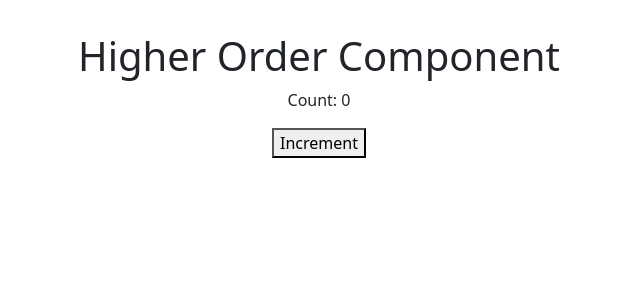
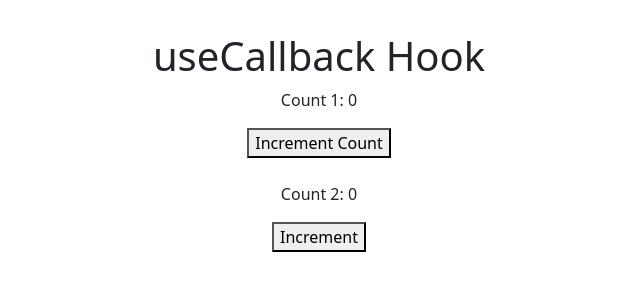
Before and after one commit to akashdomadiya/react-tuts, a React (Create React App) app: page / in a window 1280 px wide. Shown: the top 300 px of the page, without its empty margins (321-961 px from the left). Built offline with nearby package versions, Linux system fonts and the light colour scheme.

Commit message:
use callback

```diff
--- a/src/App.js
+++ b/src/App.js
@@ -1,44 +1,32 @@
-import React, { useState } from "react";
+import React, { useState, useCallback } from "react";
 import "./App.css";
+import ChildComponent from "./ChildComponent";
 
 function App() {
-  // Higher Order Component
-  const withCounter = (WrappedComponent) => {
-    return function WithCounter(props) {
-      const [count, setCount] = useState(0);
-      const increment = () => {
-        setCount(count + 1);
-      };
+  // Normal Example 1
+  const [count1, setCount1] = useState(0);
+  console.log("Parent Rendered!!");
 
-      return (
-        <WrappedComponent {...props} count={count} increment={increment} />
-      );
-    };
-  };
-
-  // Functional Component
-  const Counter = ({ count, increment }) => {
-    return (
-      <div>
-        <p>Count: {count}</p>
-        <button onClick={increment}>Increment</button>
-      </div>
-    );
-  };
-
-  // Wrap Counter Component with the WithCounter HOC
-  const CounterWithEnhancement = withCounter(Counter);
+  // Example 2
+  const [count2, setCount2] = useState(0);
+  const incrementCount = useCallback(() => {
+    setCount2((prevCount) => prevCount + 1);
+    console.log("useCallback Hook!!");
+  }, []);
 
   return (
     <div className="App">
-      <h1>Higher Order Component</h1>
+      <h1>useCallback Hook</h1>
 
       {/* Example 1 */}
-      {/* <h2>Count: {count}</h2>
-      <button onClick={() => setCount(count + 1)}>Update Count</button> */}
+      <p>Count 1: {count1}</p>
+      <button onClick={() => setCount1(count1 + 1)}>Increment Count</button>
+      <br />
+      <br />
 
       {/* Example 2 */}
-      <CounterWithEnhancement />
+      <p>Count 2: {count2}</p>
+      <ChildComponent increment={incrementCount} />
     </div>
   );
 }
--- a/src/ChildComponent.js
+++ b/src/ChildComponent.js
@@ -1,26 +1,13 @@
-import React, { forwardRef, useRef, useImperativeHandle } from "react";
+import React, { memo } from "react";
 
-function ChildComponent(props, ref) {
-  // Example 2
-  const childRef = useRef();
-
-  const handleChildButtonClick = () => {
-    console.log("child button clicked");
-  };
-
-  useImperativeHandle(ref, () => ({
-    handleChildButtonClick,
-  }));
+function ChildComponent({ increment }) {
+  console.log("Child Rendered!!");
 
   return (
     <>
-      {/* Example 1 */}
-      {/* <input type="text" ref={ref} /> */}
-
-      {/* Example 2 */}
-      <button ref={childRef}>Click Me</button>
+      <button onClick={increment}>Increment</button>
     </>
   );
 }
 
-export default forwardRef(ChildComponent);
+export default memo(ChildComponent);
```
